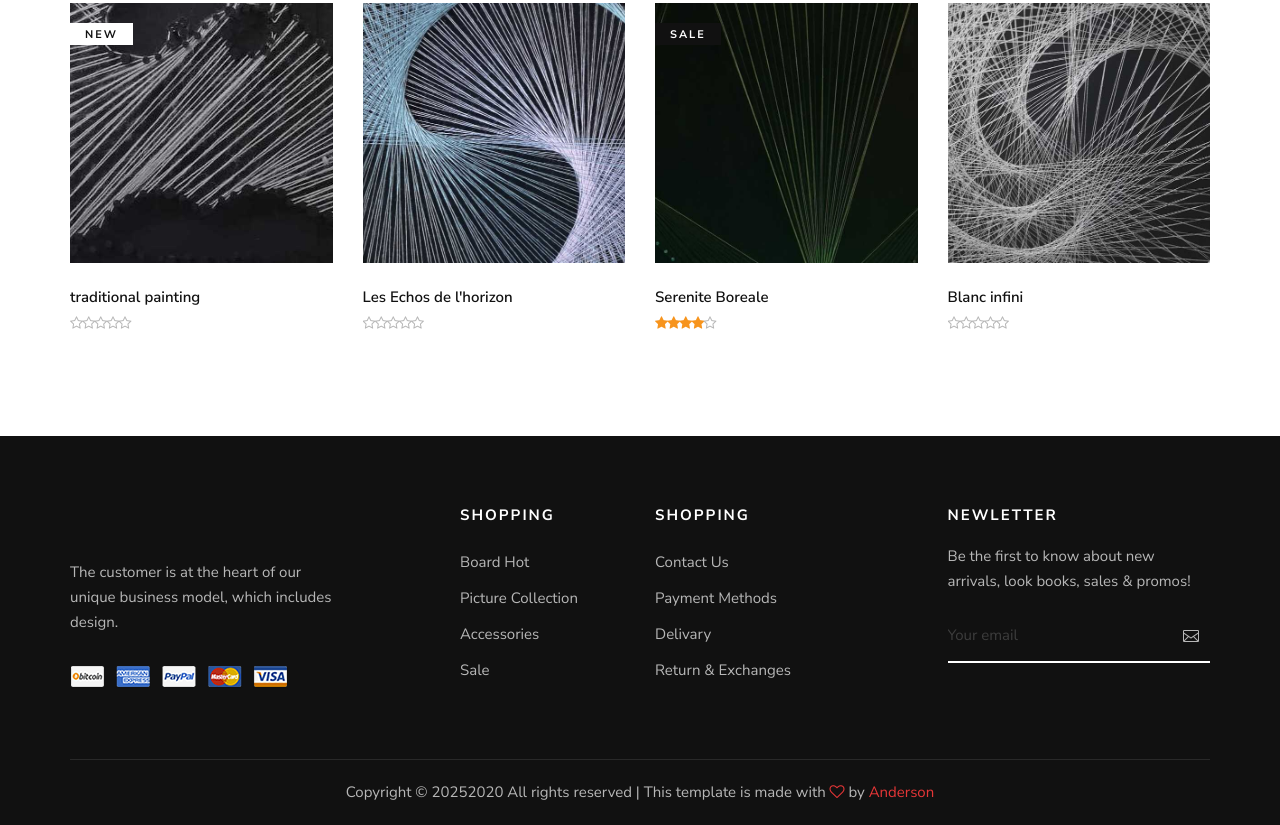
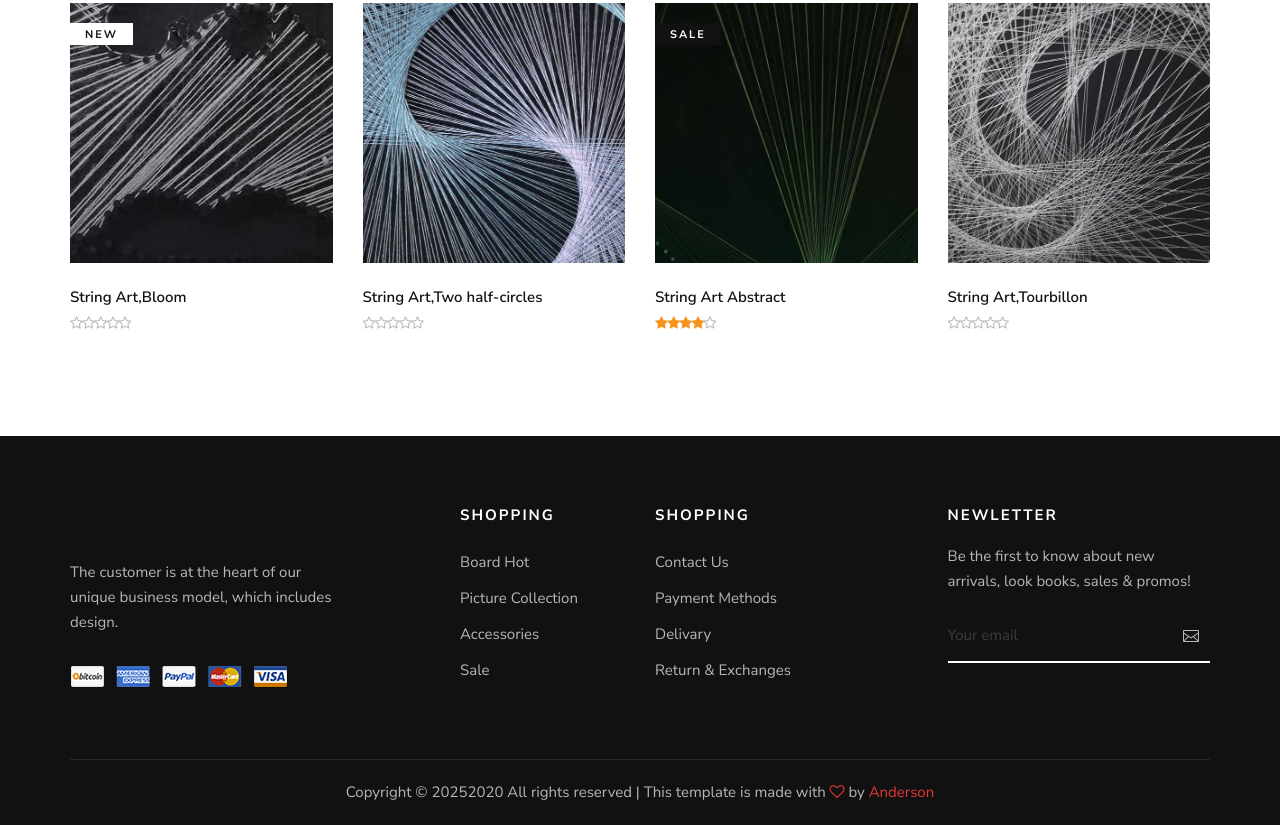
Before and after one commit to idrissdjassa/ProJect-Select-Art-, a plain HTML site: page shop-details.html in a window 1280 px wide. Shown: the part 1696-2521 px from the top of the page. Drawn offline with Linux system fonts and the light colour scheme.

Commit message:
Update shop-details.html

```diff
--- a/shop-details.html
+++ b/shop-details.html
@@ -392,7 +392,7 @@
                             </ul>
                         </div>
                         <div class="product__item__text">
-                            <h6>traditional painting</h6>
+                            <h6>String Art,Bloom </h6>
                             <a href="#" class="add-cart">+ Add To Cart</a>
                             <div class="rating">
                                 <i class="fa fa-star-o"></i>
@@ -426,7 +426,7 @@
                             </ul>
                         </div>
                         <div class="product__item__text">
-                            <h6>Les Echos de l'horizon</h6>
+                            <h6>String Art,Two half-circles</h6>
                             <a href="#" class="add-cart">+ Add To Cart</a>
                             <div class="rating">
                                 <i class="fa fa-star-o"></i>
@@ -461,7 +461,7 @@
                             </ul>
                         </div>
                         <div class="product__item__text">
-                            <h6>Serenite Boreale</h6>
+                            <h6>String Art Abstract</h6>
                             <a href="#" class="add-cart">+ Add To Cart</a>
                             <div class="rating">
                                 <i class="fa fa-star"></i>
@@ -495,7 +495,7 @@
                             </ul>
                         </div>
                         <div class="product__item__text">
-                            <h6>Blanc infini</h6>
+                            <h6>String Art,Tourbillon </h6>
                             <a href="#" class="add-cart">+ Add To Cart</a>
                             <div class="rating">
                                 <i class="fa fa-star-o"></i>
```
